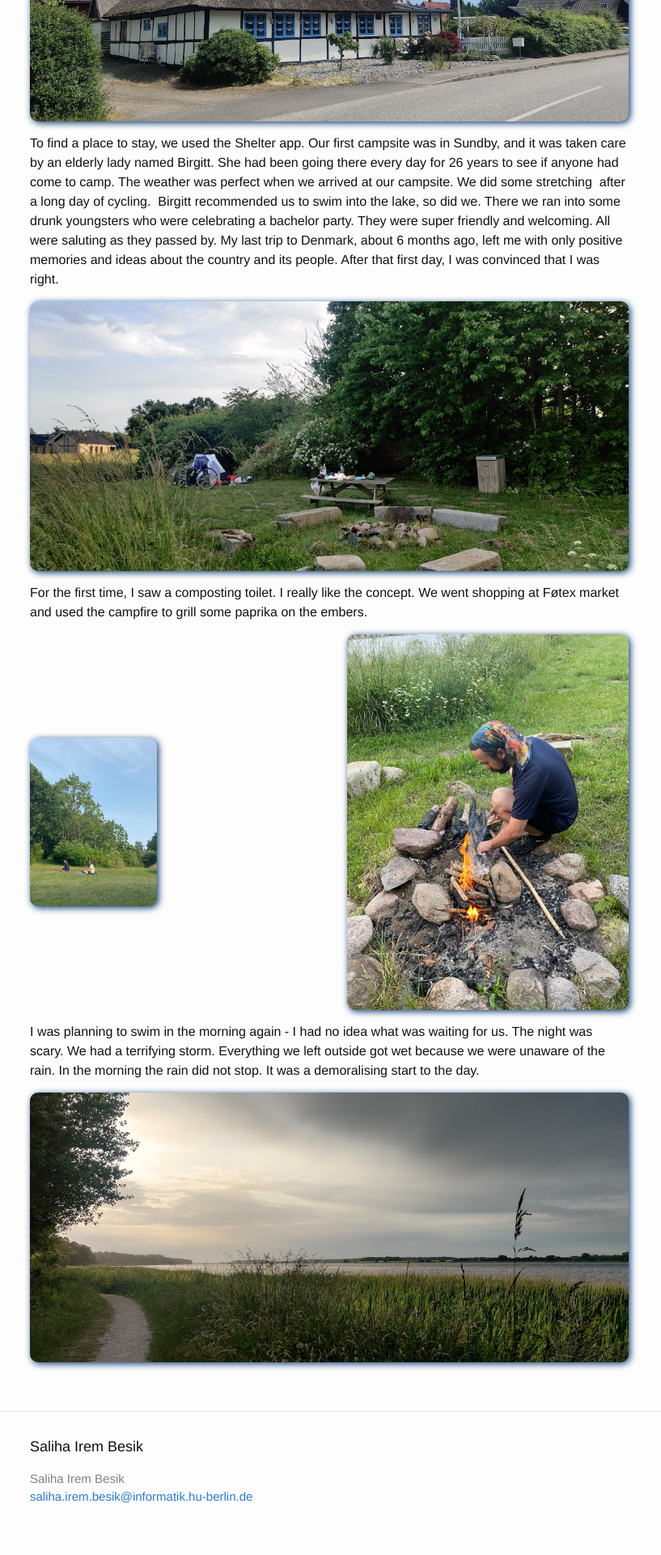
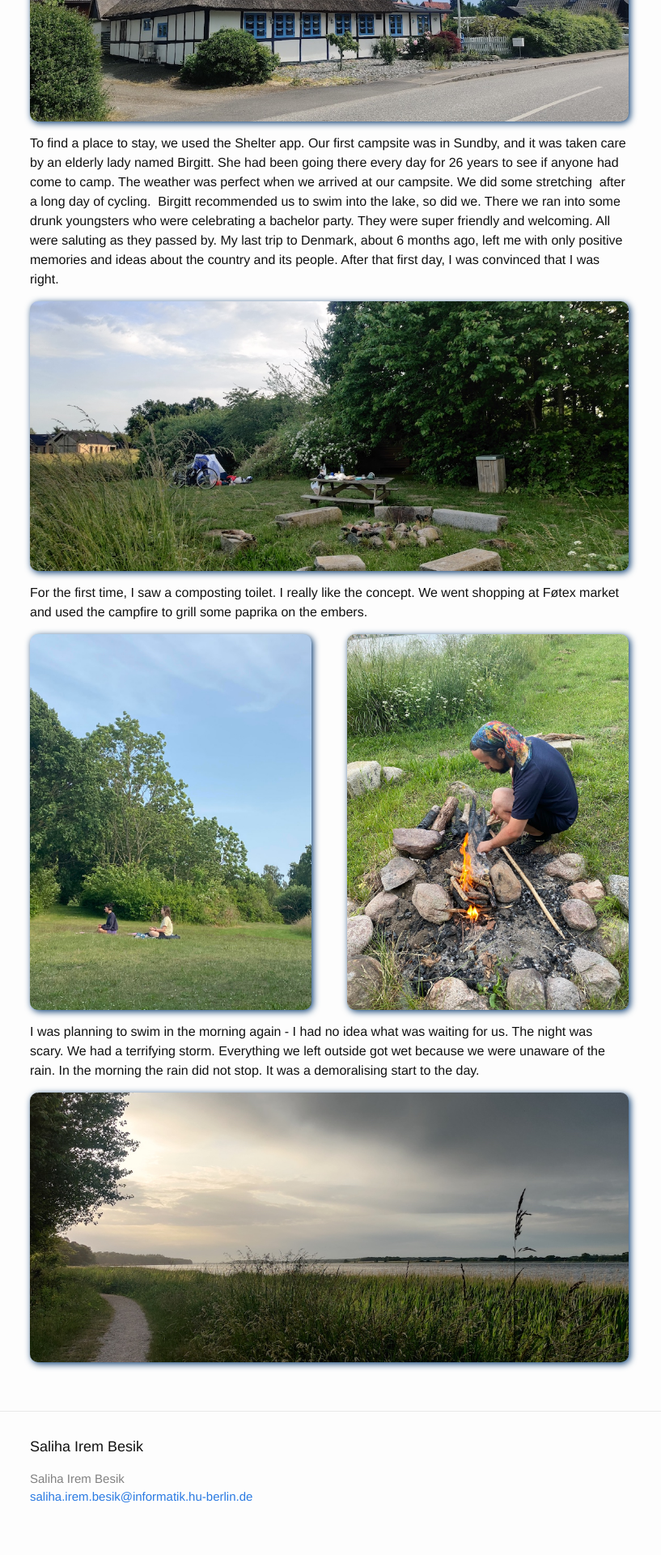
Before and after one commit to irembesik/irembesik.github.io, a Jekyll site: the page built from _posts/2022-06-18-denmark.md, in a window 1280 px wide. Shown: the part 2106-4026 px from the top of the page at 81% size, without its empty margins (233-1050 px from the left). Built offline with Jekyll 4.4.1, drawn with Linux system fonts in a browser that asks for light colours.

Commit message:
Update 2022-06-18-denmark.md

```diff
--- a/_posts/2022-06-18-denmark.md
+++ b/_posts/2022-06-18-denmark.md
@@ -33,9 +33,9 @@ To find a place to stay, we used the Shelter app. Our first campsite was in Sund
 For the first time, I saw a composting toilet. I really like the concept. We went shopping at Føtex market and used the campfire to grill some paprika on the embers.
 
 <p style="display: grid; place-items: center; grid-template-columns: 47% 6% 47%;">
-  <a href="/assets/yoga_orig.jpg"><img src="https://irem.dev/assets/yoga_small.jpg" style="max-width:45%" alt="Yoga" /></a>
+  <a href="/assets/yoga_orig.jpg"><img src="https://irem.dev/assets/yoga_small.jpg" style="" alt="Yoga" /></a>
   <span></span>
-  <a href="/assets/fire_orig.jpg"><img src="https://irem.dev/assets/fire_small.jpg" style="max-width:45% float: right" alt="Fire" /></a>
+  <a href="/assets/fire_orig.jpg"><img src="https://irem.dev/assets/fire_small.jpg" style="" alt="Fire" /></a>
 </p>
 
 I was planning to swim in the morning again - I had no idea what was waiting for us. The night was scary. We had a terrifying storm. Everything we left outside got wet because we were unaware of the rain. In the morning the rain did not stop. It was a demoralising start to the day.
```
